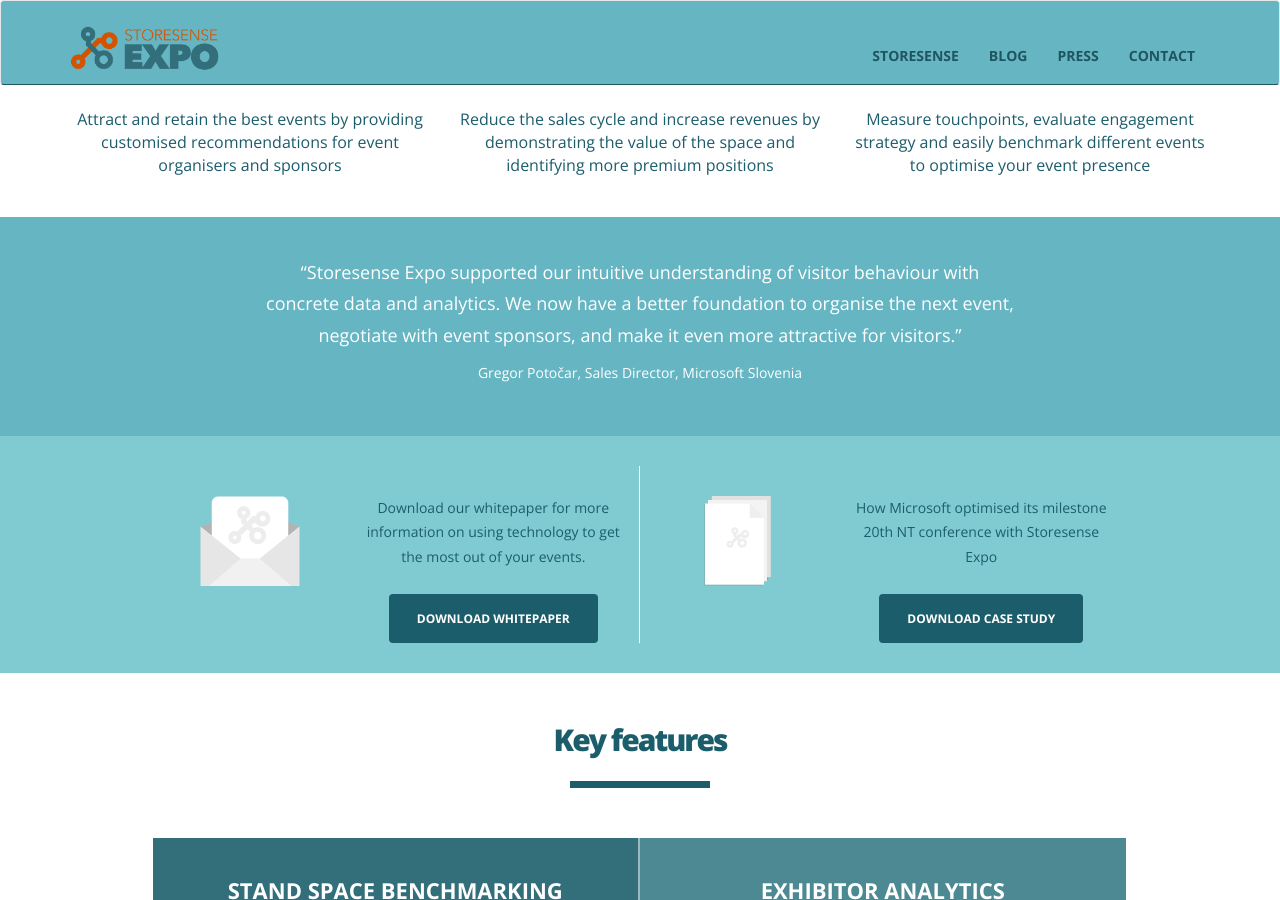
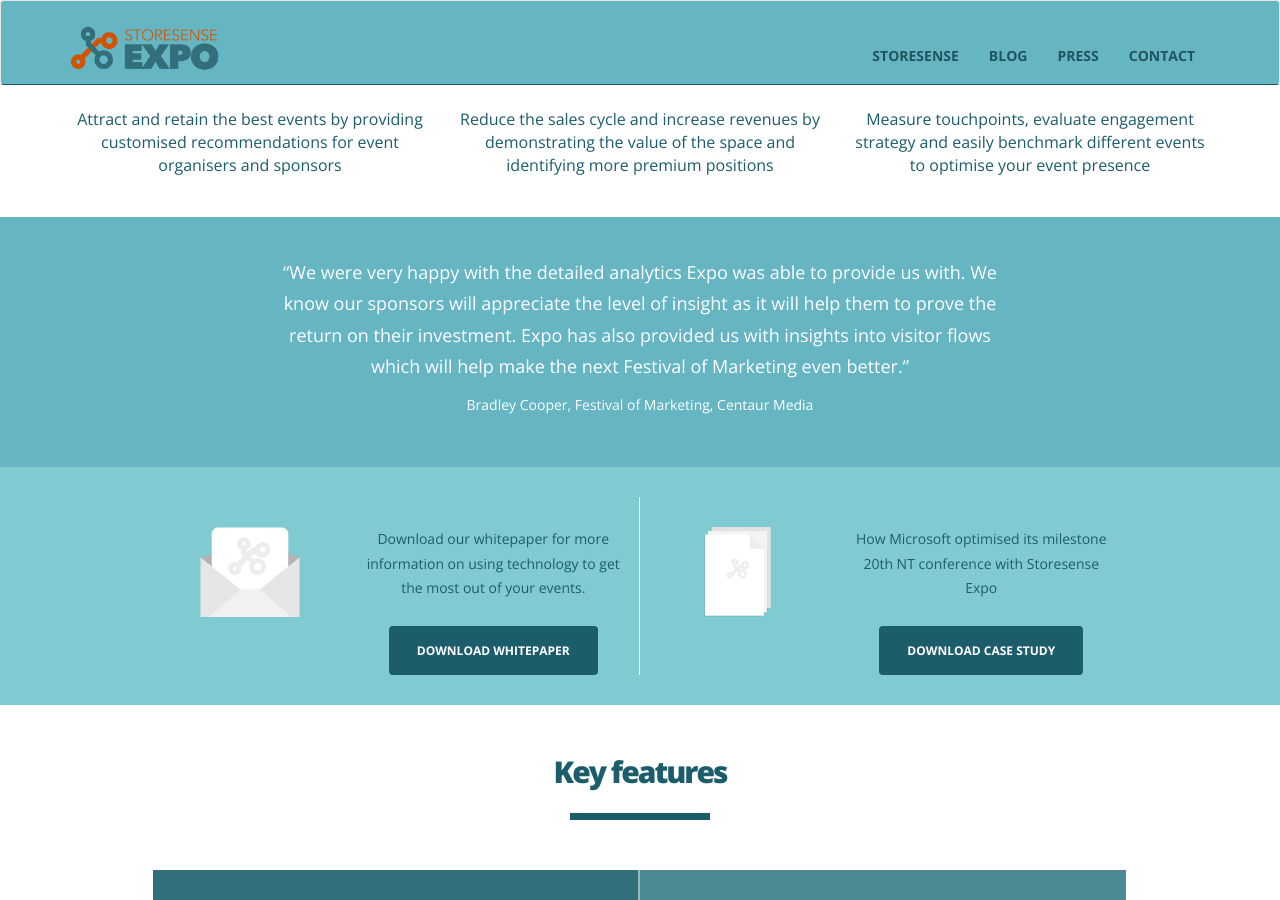
Before and after one commit to storesense/web-expoanalytics, a Jekyll site: the page built from index.html, in a window 1280 px wide and 900 px high, scrolled down 694 px. Built offline with Jekyll 4.4.1, drawn with Linux system fonts in a browser that asks for light colours.

Commit message:
Quote change

```diff
--- a/_includes/sections/case-study.html
+++ b/_includes/sections/case-study.html
@@ -4,11 +4,11 @@
             <div class="col-md-8 col-md-offset-2 text-center">
                 <div class="features-quote">
                     <p>
-                        “Storesense Expo supported our intuitive understanding of visitor behaviour with concrete data and analytics. We now have a better foundation to organise the next event, negotiate with event sponsors, and make it even more attractive for visitors.”
+                        “We were very happy with the detailed analytics Expo was able to provide us with. We know our sponsors will appreciate the level of insight as it will help them to prove the return on their investment. Expo has also provided us with insights into visitor flows which will help make the next Festival of Marketing even better.”
                     </p>
                 </div>
                 <div class="features-attr">
-                    <p>Gregor Potočar, Sales Director, Microsoft Slovenia</p>
+                    <p>Bradley Cooper, Festival of Marketing, Centaur Media</p>
                 </div>
             </div>
         </div>
```
